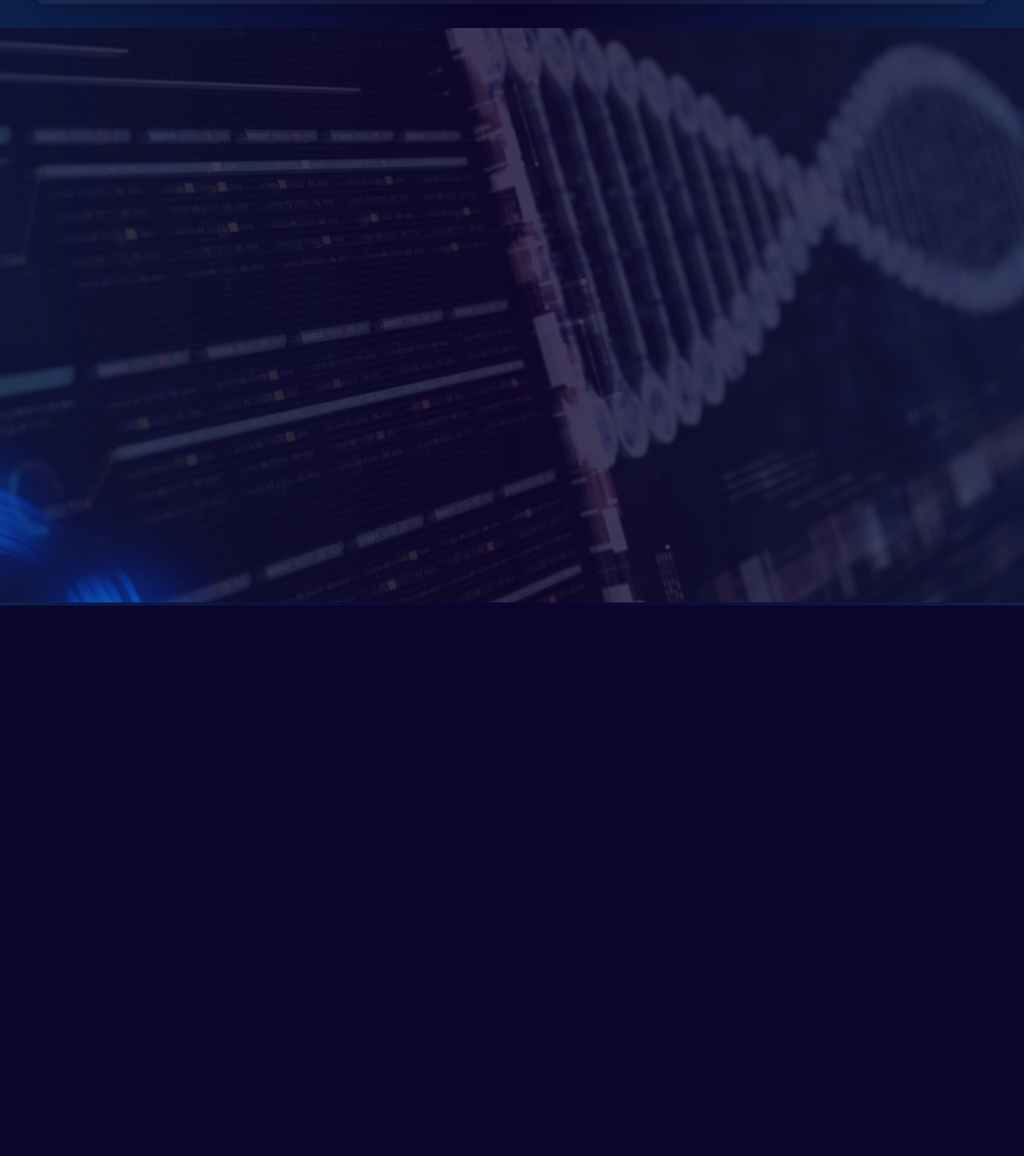
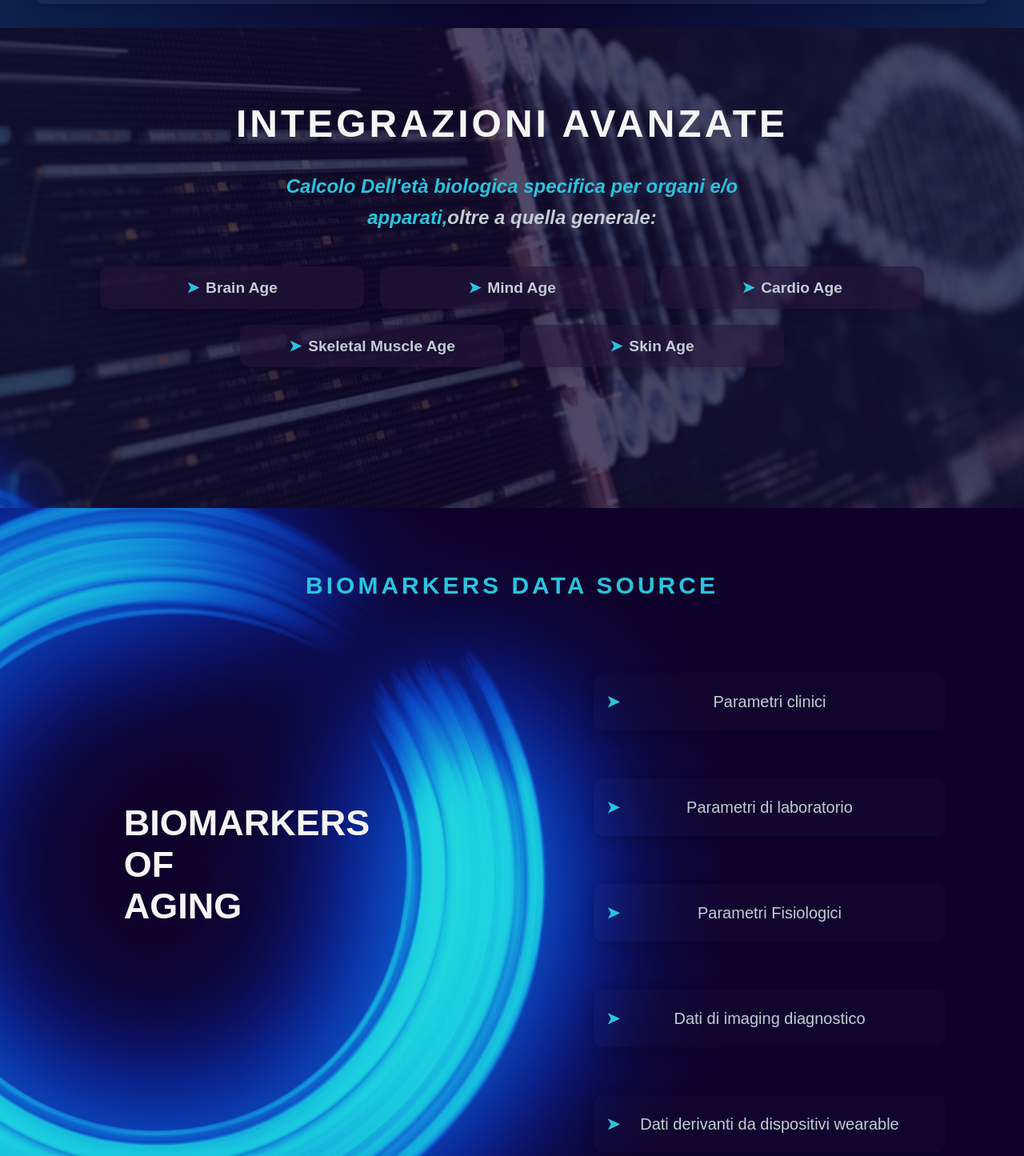
Before and after one commit to vitalagepro/BioVitalyAge-Website, a plain HTML site: page index.html in a window 1280 px wide. Shown: the part 4840-6285 px from the top of the page at 80% size. Before the commit the page ends 5597 px from the top, so only its background shows below. Drawn offline with Linux system fonts and the light colour scheme.

Commit message:
continue BioVitalAge Clock section

```diff
--- a/index.html
+++ b/index.html
@@ -171,9 +171,44 @@
             </div>
         </div>
 
-        <img class="integrazioni-img" src="includes/images/screenshot2.png" alt="">
+        <div class="BioVitalAge_integrazione">
+            <div class="integrazioni-description">
+                <h3>INTEGRAZIONI AVANZATE</h3>
+                <p>Calcolo Dell'età biologica specifica per organi e/o apparati,<span>oltre a quella generale:</span></p>
+                <ul>
+                    <li>Brain Age</li>
+                    <li>Mind Age</li>
+                    <li>Cardio Age</li>
+                    <li>Skeletal Muscle Age</li>
+                    <li>Skin Age</li>
+                </ul>
+            </div>
+        </div>
+
+        <div class="Biomarcatori-container">
+            <h3 class="Biomarcatori-tittle">BIOMARKERS DATA SOURCE</h3>
+
+            <div class="biomarcatori-parametri-container">
+                <div class="tittle-container">
+                    <h3>BIOMARKERS OF AGING </h3>
+                </div>
 
 
+                <ul>
+                    <li>Parametri clinici</li>
+
+                    <li>Parametri di laboratorio</li>
+
+                    <li>Parametri Fisiologici</li>
+
+                    <li>Dati di imaging diagnostico</li>
+
+                    <li>Dati derivanti da dispositivi wearable</li>
+                </ul>
+            </div>
+            <div class="biomarcatori-parametri-footer"></div>
+
+        </div>
     </section>
 
 </body>
--- a/style.css
+++ b/style.css
@@ -284,7 +284,170 @@ body{
     color: var(--tittle1);
     margin-top: -2rem;
 }
-.integrazioni-img{
+.BioVitalAge_integrazione {
+    position: relative;
     width: 100%;
-    opacity: 0.6;
+    height: 600px;
+    display: flex;
+    justify-content: center;
+    align-items: center;
+    overflow: hidden;
 }
+.BioVitalAge_integrazione::before {
+    content: '';
+    position: absolute;
+    top: 0;
+    left: 0;
+    right: 0;
+    bottom: 0;
+    background-image: url(includes/images/screenshot2.png);
+    background-size: cover;
+    background-repeat: no-repeat;
+    opacity: 0.8;
+    z-index: 0;
+}
+.integrazioni-description {
+    position: relative;
+    width: 100%;
+    height: 80%;
+    padding: 20px;
+    color: var(--tittle1);
+    text-align: center;
+    z-index: 1; /* Ensure this is above the background */
+}
+.integrazioni-description h3 {
+    color: var(--tittle1);
+    font-size: 3rem;
+    letter-spacing: 4px;
+    font-weight: 900;
+    text-transform: uppercase;
+    margin-bottom: 2rem;
+    margin-top: 2rem;
+}
+.integrazioni-description p {
+    font-size: 1.5rem;
+    color: var(--tittl2);
+    font-style: italic;
+    font-weight: bold;
+    line-height: 1.6;
+    max-width: 50%;
+    margin: 2rem auto;
+}
+.integrazioni-description p span {
+    color: var(--light1);
+}
+.integrazioni-description ul {
+    display: flex;
+    flex-wrap: wrap;
+    justify-content: center;
+    padding: 0;
+    margin-top: 2rem;
+}
+.integrazioni-description li {
+    list-style: none;
+    box-shadow: 0px 4px 15px rgba(0, 0, 0, 0.2);
+    background-color: rgba(36, 21, 59, 0.6);
+    color: var(--light1);
+    border-radius: 12px;
+    padding: 15px 20px;
+    font-size: 1.2rem;
+    width: calc(25% - 20px);
+    margin: 10px;
+    font-weight: bolder;
+}
+.integrazioni-description li::before {
+    content: "➤";
+    margin-right: 8px;
+    color: var(--tittl2);
+    font-weight: bold;
+}
+
+
+
+.Biomarcatori-container{
+    height: 850px;
+    background-image: url(includes/images/screenshot3.png);
+    background-size: cover;
+    background-position: center;
+    margin-top: -2rem;
+    box-shadow: rgba(0, 0, 0, 0.3);
+}
+.Biomarcatori-tittle{
+    text-align: center;
+    color: var(--tittl2);
+    font-size: 30px;
+    padding-top: 80px;
+    letter-spacing: 4px;
+    border-radius: 12px;
+    width: 50%;
+    margin: 2rem auto;
+    font-weight: 900;
+}
+.biomarcatori-parametri-container{
+    width: 100%;
+    height: 750px;
+    display: flex;
+}
+.tittle-container{
+    width: 45%;
+    height: 80%;
+    display: flex;
+    justify-content: center;
+    align-items: center;
+}
+.tittle-container h3{
+    color: var(--tittle1);
+    font-size: 45px;
+    max-width: 40%;
+}
+.biomarcatori-parametri-container ul{
+    width: 45%;
+    margin-left: 10%;
+    height: 80%;
+    padding: 60px;
+    display: flex;
+    flex-direction: column;
+    justify-content: space-between;
+    align-items: center;
+}
+.biomarcatori-parametri-container ul li {
+    position: relative;
+    padding: 20px;
+    display: flex;
+    justify-content: center;
+    align-items: center;
+    list-style: none;
+    box-shadow: 0px 4px 15px rgba(0, 0, 0, 0.2);
+    background-color: rgba(255, 255, 255, 0.01);
+    height: 2rem;
+    width: 25rem;
+    border-radius: 12px;
+    color: var(--light1);
+    font-size: 20px;
+}
+.biomarcatori-parametri-container ul li::before {
+    content: "➤";
+    margin-right: 8px;
+    color: var(--tittl2);
+    font-weight: bold;
+    position: absolute;
+    left: 1rem;
+}
+
+
+
+
+
+
+
+
+
+
+.biomarcatori-parametri-footer{
+    background-image: url(includes/images/screenshot5.png);
+    background-size: cover;
+    background-position: center;
+    height: 235px;
+    width: 100%;
+    margin-top: -4.4rem;
+}
```
Also changed, not shown: includes/images/screenshot3.png (added), includes/images/screenshot4.png (added), includes/images/screenshot5.png (added).
